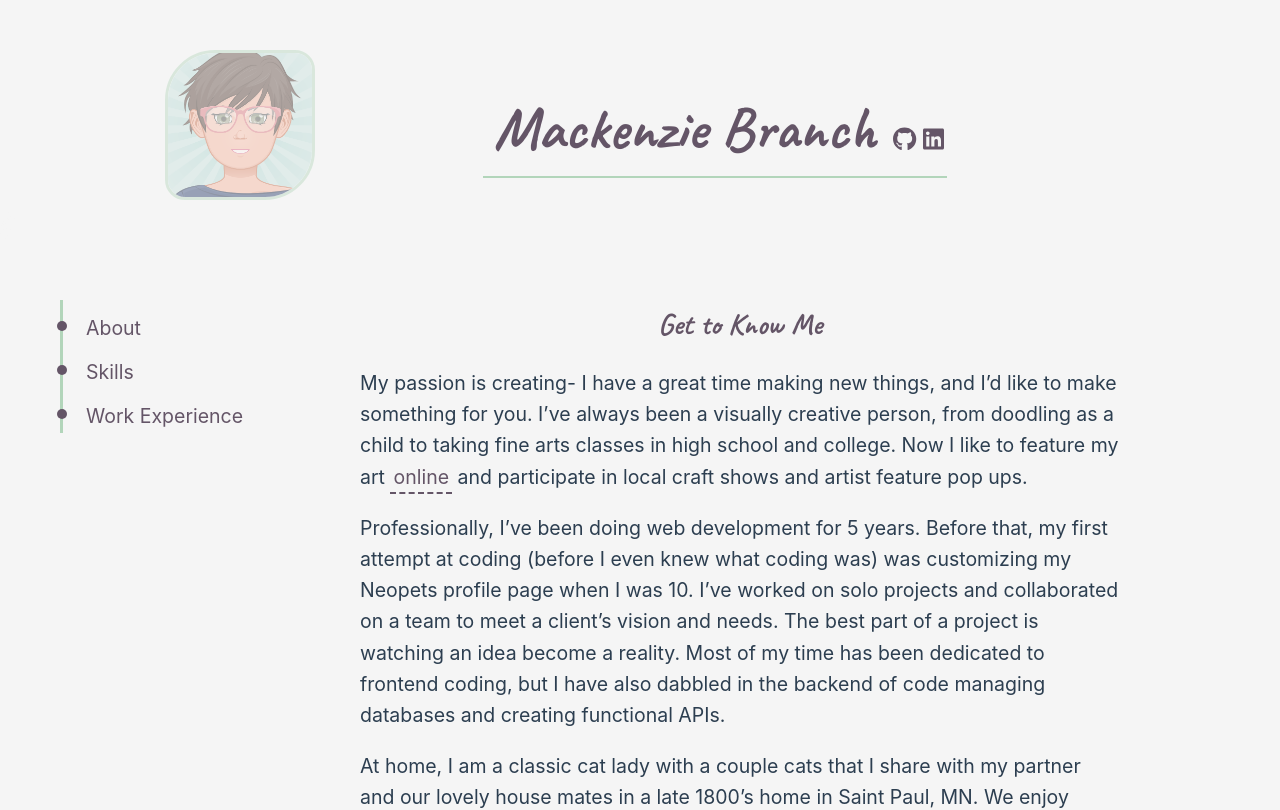
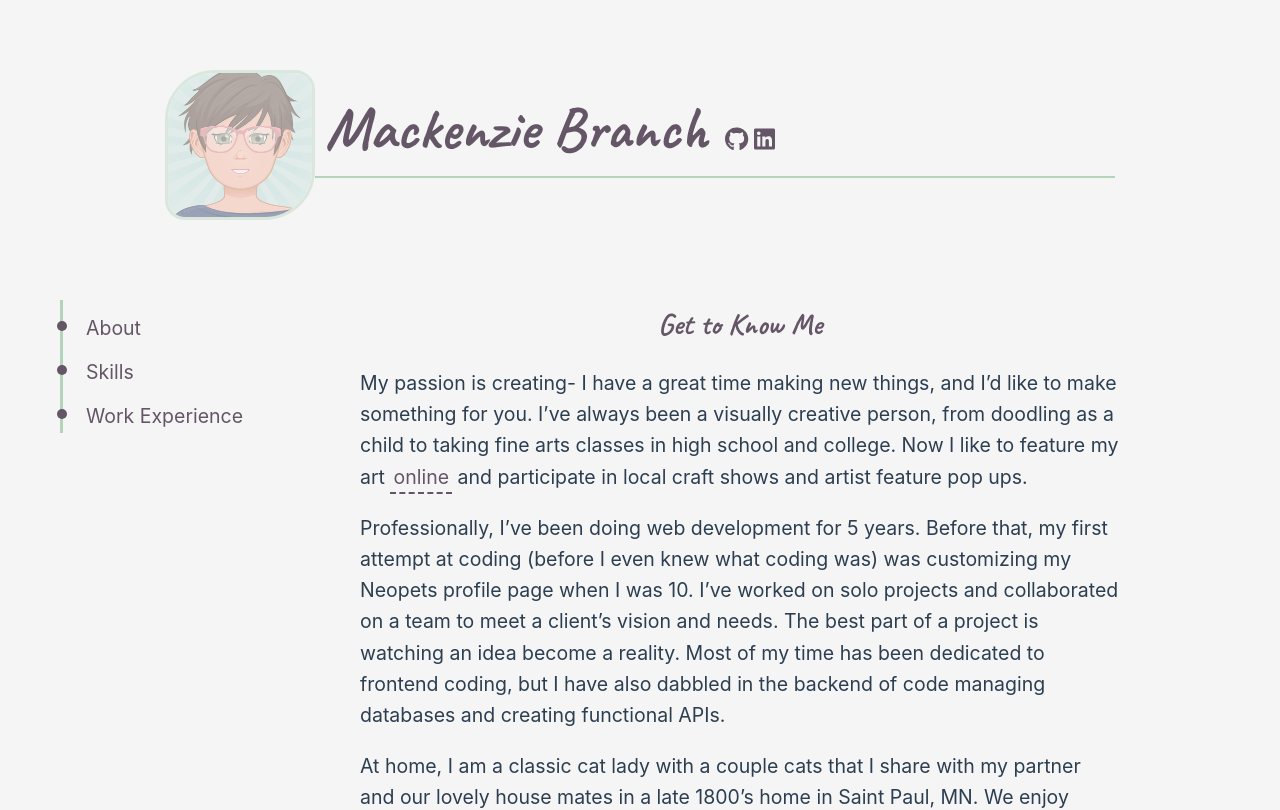
Before and after one commit to mackbra/personal-site, a Vue app: page / in a window 1280 px wide. Shown: the top 810 px of the page. Built offline with nearby package versions, Linux system fonts and the light colour scheme.

Commit message:
fix header alignment

```diff
--- a/src/components/Header.vue
+++ b/src/components/Header.vue
@@ -7,7 +7,7 @@ import { faLinkedin } from '@fortawesome/free-brands-svg-icons'
   <div class="header-wrapper">
     <div class="slideshow-container">
       <div class="mySlides fade">
-        <img class="me-img" src="../assets/images/me.jpg">
+        <img class="me-img" src="/src/assets/images/me.jpg">
       </div>
       <div class="mySlides fade">
         <img class="me-img" src="../assets/images/Avatar.png">
@@ -19,11 +19,11 @@ import { faLinkedin } from '@fortawesome/free-brands-svg-icons'
         <img class="me-img" src="../assets/images/duolingoicon.png">
       </div>
     </div>
-    <span class="header-title">
+    <div class="header-title">
       <h1>Mackenzie Branch
         <a class="header-icon" href="https://github.com/mackbra" target="_blank"><FontAwesomeIcon :icon="faGithub" /></a>
         <a class="header-icon" href="https://linkedin.com/in/mackenzie-branch" target="_blank"><FontAwesomeIcon :icon="faLinkedin" /></a></h1>
-    </span>
+    </div>
   </div>
 </template>
 
@@ -39,11 +39,7 @@ import { faLinkedin } from '@fortawesome/free-brands-svg-icons'
   background-color: whitesmoke;
   box-shadow: 10px 10px 15px 12px whitesmoke;
 }
-.header-wrapper > span {
-    text-align: center;
-    padding: 20px 0;
-    margin: 0 auto;
-  }
+
 header {
   position:fixed;
   top: 0;
@@ -98,9 +94,13 @@ h1 {
     padding-top:50px;
     grid-template-columns: 150px 800px;
   }
-  .header-wrapper > span {
+  .header-wrapper > div {
     padding: 20px 0;
     font-size: 30px;
+  }
+  .header-title {
+    text-align:left;
+    left:0;
   }
   h1 {
   text-align: left;
@@ -112,6 +112,7 @@ h1 {
     position:fixed;
   }
   .header-wrapper > span {
+    text-align: center;
     padding: 20px 0;
     font-size: 20px;
   }
@@ -121,5 +122,8 @@ h1 {
   .header-icon {
     font-size:.8em;
   }
+  h1 {
+  text-align: center;
+  }
 }
 </style>
--- a/src/components/Work.vue
+++ b/src/components/Work.vue
@@ -2,7 +2,7 @@
     <div class="work-wrapper">
         <div class="work-img-wrapper">
           <img
-            src="../assets/images/Esoteria.PNG"
+            src="../assets/images/Esoteria.png"
             alt=""
             loading="lazy"
             class="image"
@@ -36,7 +36,7 @@
     <div class="work-wrapper">
         <div class="work-img-wrapper">
           <img
-            src="../assets/images/Phonebook.PNG"
+            src="../assets/images/Phonebook.png"
             alt=""
             loading="lazy"
             class="image"
```
